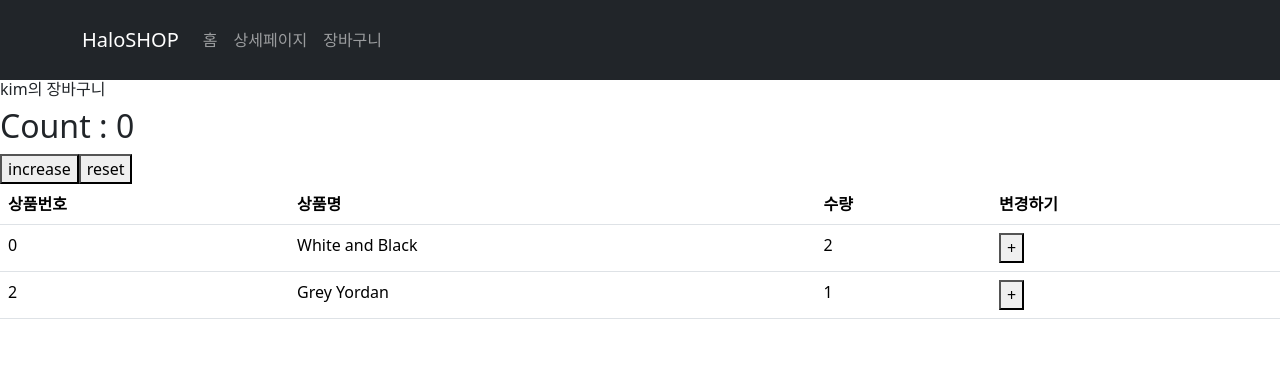
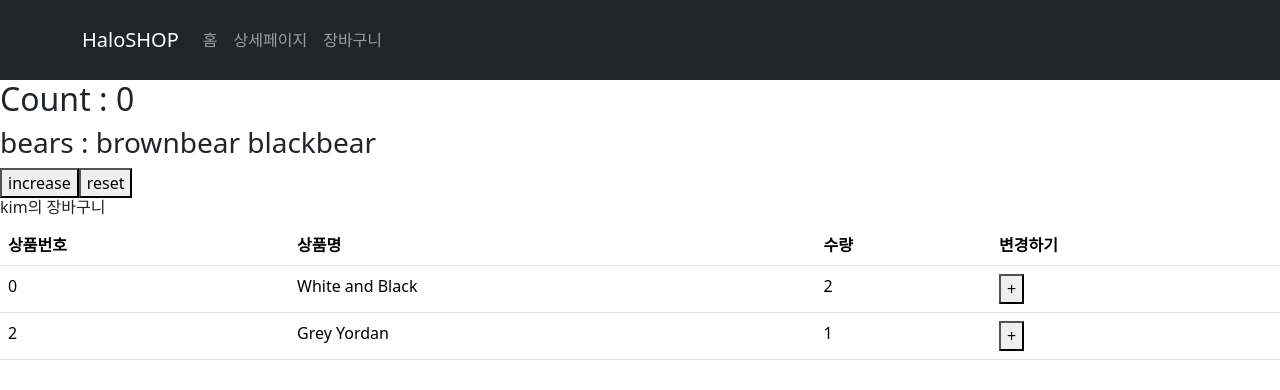
Before and after one commit to jingu0318/shop, a React (Vite) app: page /cart in a window 1280 px wide. Shown: the top 390 px of the page. Built offline with nearby package versions, Linux system fonts and the light colour scheme.

Commit message:
zustand 라이브러리 정복하기

```diff
--- a/src/pages/Cart.jsx
+++ b/src/pages/Cart.jsx
@@ -9,16 +9,17 @@ function Cart() {
     let dispatch = useDispatch()
 
     //redux는 함수를 사용하기 위해 useDispatch() 함수를 불러와야되지만 zustand는 그럴 필요가 없다.
-    const {bear, increaseBear, removeAllBear} = useBear();
+    const {bear, increaseBear, removeAllBear, bears} = useBear();
 
     return(
         <div>
-            <h6>{user}의 장바구니</h6>
             <div>
                 <h2>Count : {bear}</h2>
+                <h3>bears : {bears}</h3>
                 <button onClick= {increaseBear}>increase</button>
                 <button onClick= {removeAllBear}>reset</button>
             </div>
+            <h6>{user}의 장바구니</h6>
             <Table>
                 <thead>
                     <tr>
--- a/src/store.jsx
+++ b/src/store.jsx
@@ -7,6 +7,21 @@ export const useBear = create((set) => ({
   bear: 0,
   increaseBear: () => set((state) => ({ bear: state.bear + 1 })),
   removeAllBear: () => set({ bear: 0 }),
+  bears: ['brownbear ', 'blackbear '],
+  addBear: (bear) => set((state) => ({ //함수의 파라미터를 이용한다.
+    bears: [...state.bears, bear]
+  })),  // 배열에 값 추가
+  removeBear: (bearToRemove) => set((state) => ({
+    bears: state.bears.filter((bear) => bear !== bearToRemove)  // 특정 값 제외
+  })),
+  changeBear: (oldBear, newBear) => set((state) => ({
+    bears: state.bears.map((bear) => (bear === oldBear ? newBear : bear)) //map 순환하며 특정값 변경
+  })),
+  changeBearByIndex: (index, newBear) => set((state) => {
+    const newBears = [...state.bears];
+    newBears[index] = newBear;  // 특정 인덱스의 값 변경
+    return { bears: newBears };
+  }),
 }));
 
 // Redux 상태 관리
```
Also changed, not shown: 1 other file (tests, documents, lock files or other folders).
